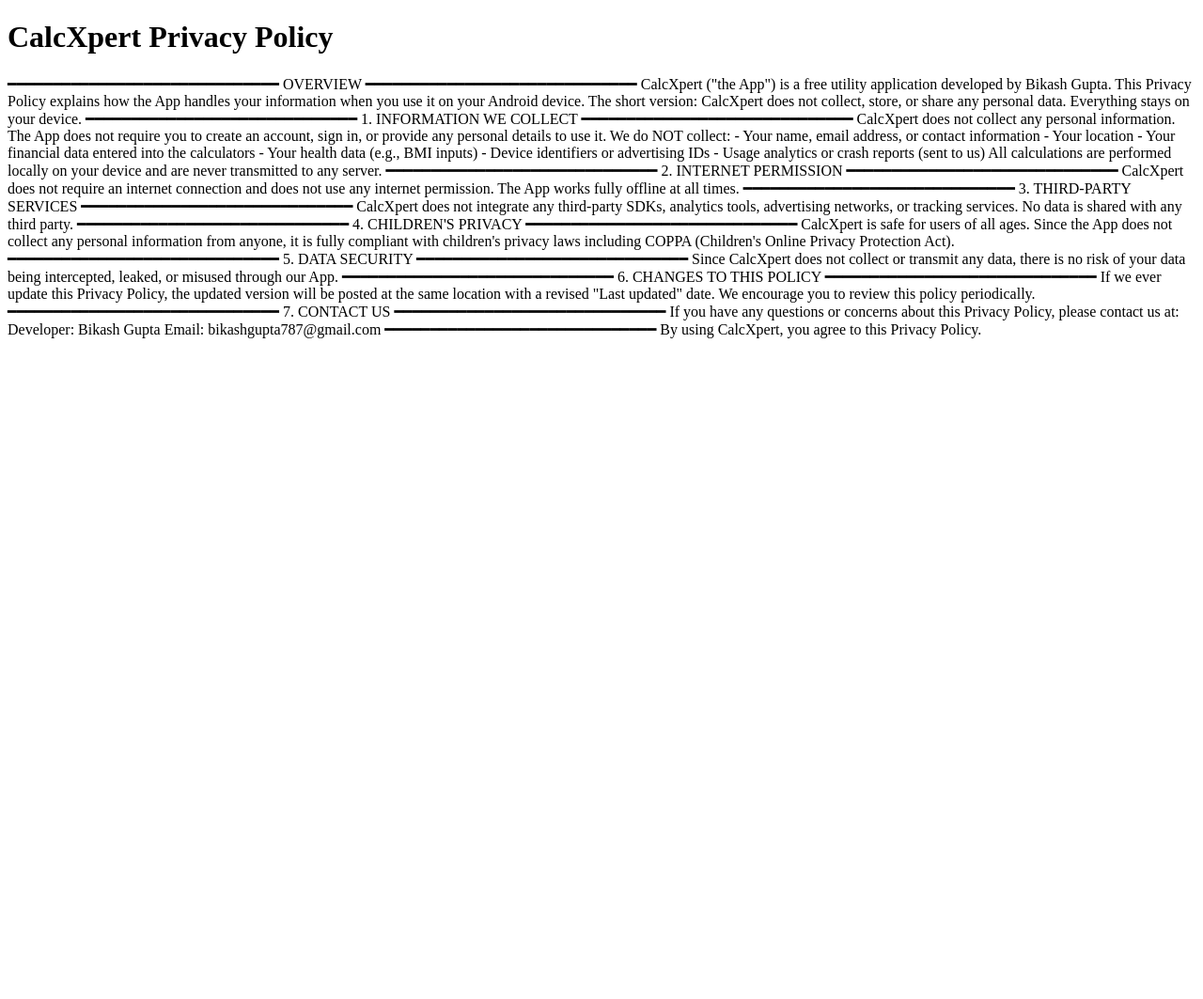
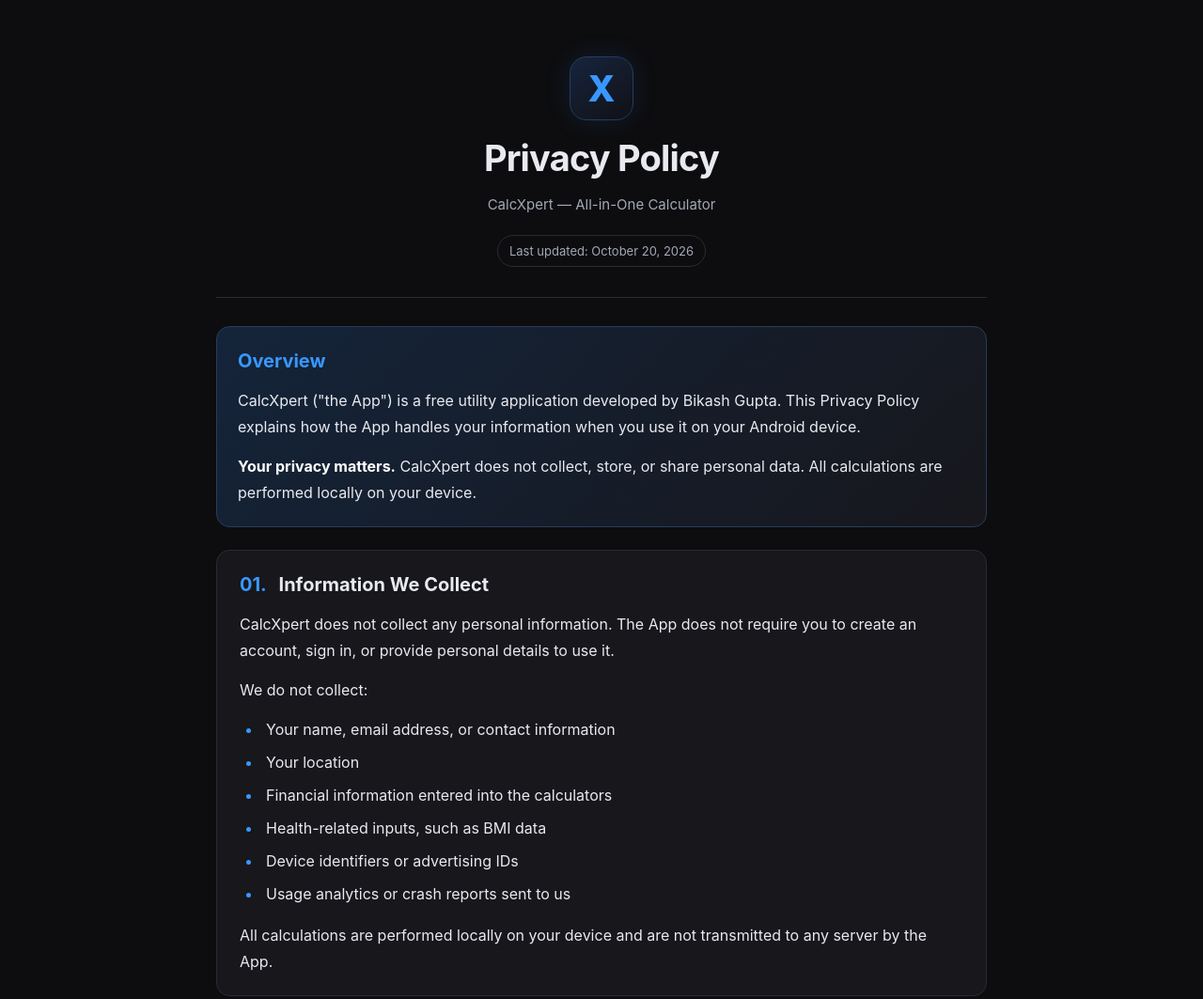
Before and after one commit to bikashgupta787/CalcXpert-privacy-policy, a plain HTML site: page index.html in a window 1280 px wide. Shown: the top 1063 px of the page at 94% size. Before the commit the page ends 800 px from the top, so only its background shows below. Drawn offline with Linux system fonts and the light colour scheme.

Commit message:
Revise Privacy Policy title and improve layout
Updated the title and added meta description for the privacy policy. Enhanced styling and structure for better readability.

```diff
--- a/index.html
+++ b/index.html
@@ -4,92 +4,342 @@
 <head>
     <meta charset="UTF-8">
     <meta name="viewport" content="width=device-width, initial-scale=1.0">
-    <title>CalcXpert Privacy Policy</title>
+
+    <title>Privacy Policy | CalcXpert</title>
+    <meta name="description" content="Read the CalcXpert Privacy Policy to understand how your information is handled when using our Android calculator app.">
+
+    <style>
+        :root {
+            --bg: #0D0D0F;
+            --card: #17171C;
+            --text: #E8EAF0;
+            --muted: #A3A8B7;
+            --accent: #3998FF;
+            --border: #292B35;
+        }
+
+        * {
+            box-sizing: border-box;
+        }
+
+        body {
+            margin: 0;
+            padding: 32px 16px;
+            background: var(--bg);
+            color: var(--text);
+            font-family: -apple-system, BlinkMacSystemFont,
+                         "Segoe UI", Roboto, Arial, sans-serif;
+            line-height: 1.75;
+        }
+
+        .container {
+            max-width: 820px;
+            margin: 0 auto;
+        }
+
+        header {
+            text-align: center;
+            padding: 28px 16px 32px;
+            border-bottom: 1px solid var(--border);
+            margin-bottom: 30px;
+        }
+
+        .app-icon {
+            width: 68px;
+            height: 68px;
+            margin: 0 auto 16px;
+            border-radius: 18px;
+            background: linear-gradient(145deg, #17243D, #101116);
+            border: 1px solid #263C60;
+            display: flex;
+            align-items: center;
+            justify-content: center;
+            color: var(--accent);
+            font-size: 38px;
+            font-weight: 800;
+            box-shadow: 0 0 28px rgba(57, 152, 255, 0.12);
+        }
+
+        h1 {
+            margin: 0;
+            font-size: clamp(28px, 5vw, 38px);
+            line-height: 1.3;
+            letter-spacing: -0.8px;
+        }
+
+        .subtitle {
+            margin: 12px 0 0;
+            color: var(--muted);
+            font-size: 15px;
+        }
+
+        .updated {
+            display: inline-block;
+            margin-top: 18px;
+            padding: 5px 12px;
+            border: 1px solid var(--border);
+            border-radius: 20px;
+            color: var(--muted);
+            font-size: 13px;
+        }
+
+        .summary {
+            background: linear-gradient(135deg, #14243A, #17171C);
+            border: 1px solid #263D5C;
+            border-radius: 14px;
+            padding: 22px;
+            margin-bottom: 24px;
+        }
+
+        .summary h2 {
+            color: var(--accent);
+            margin-top: 0;
+        }
+
+        .summary p:last-child {
+            margin-bottom: 0;
+        }
+
+        section {
+            background: var(--card);
+            border: 1px solid var(--border);
+            border-radius: 14px;
+            padding: 22px 24px;
+            margin-bottom: 16px;
+        }
+
+        h2 {
+            margin: 0 0 14px;
+            font-size: 20px;
+            line-height: 1.4;
+        }
+
+        h2 .number {
+            color: var(--accent);
+            margin-right: 8px;
+        }
+
+        p {
+            margin: 0 0 14px;
+        }
+
+        p:last-child {
+            margin-bottom: 0;
+        }
+
+        ul {
+            margin: 10px 0 16px;
+            padding-left: 24px;
+        }
+
+        li {
+            padding-left: 4px;
+            margin-bottom: 7px;
+        }
+
+        li::marker {
+            color: var(--accent);
+        }
+
+        strong {
+            color: #FFFFFF;
+        }
+
+        a {
+            color: var(--accent);
+            text-decoration: none;
+            overflow-wrap: anywhere;
+        }
+
+        a:hover {
+            text-decoration: underline;
+        }
+
+        .contact {
+            border-color: #263D5C;
+        }
+
+        .contact-details {
+            margin-top: 16px;
+            padding: 16px;
+            background: #111116;
+            border-radius: 10px;
+        }
+
+        .contact-details p {
+            margin-bottom: 6px;
+        }
+
+        .closing {
+            text-align: center;
+            color: var(--muted);
+            font-size: 14px;
+            padding: 20px 8px 8px;
+        }
+
+        footer {
+            text-align: center;
+            color: #737887;
+            font-size: 13px;
+            padding-top: 22px;
+            margin-top: 12px;
+            border-top: 1px solid var(--border);
+        }
+
+        @media (max-width: 480px) {
+            body {
+                padding: 16px 12px;
+            }
+
+            header {
+                padding: 24px 8px;
+            }
+
+            section, .summary {
+                padding: 18px;
+            }
+
+            h2 {
+                font-size: 18px;
+            }
+        }
+    </style>
 </head>
+
 <body>
-    <h1>CalcXpert Privacy Policy</h1>
+    <main class="container">
 
-━━━━━━━━━━━━━━━━━━━━━━━━━━━━━━
-OVERVIEW
-━━━━━━━━━━━━━━━━━━━━━━━━━━━━━━
+        <header>
+            <div class="app-icon" aria-hidden="true">X</div>
+            <h1>Privacy Policy</h1>
+            <p class="subtitle">CalcXpert — All-in-One Calculator</p>
+            <span class="updated">Last updated: October 20, 2026</span>
+        </header>
 
-CalcXpert ("the App") is a free utility application developed by Bikash Gupta.
-This Privacy Policy explains how the App handles your information when you
-use it on your Android device.
+        <div class="summary">
+            <h2>Overview</h2>
+            <p>
+                CalcXpert ("the App") is a free utility application
+                developed by Bikash Gupta. This Privacy Policy explains
+                how the App handles your information when you use it
+                on your Android device.
+            </p>
+            <p>
+                <strong>Your privacy matters.</strong> CalcXpert does not
+                collect, store, or share personal data. All calculations
+                are performed locally on your device.
+            </p>
+        </div>
 
-The short version: CalcXpert does not collect, store, or share any personal
-data. Everything stays on your device.
+        <section>
+            <h2><span class="number">01.</span> Information We Collect</h2>
+            <p>
+                CalcXpert does not collect any personal information.
+                The App does not require you to create an account,
+                sign in, or provide personal details to use it.
+            </p>
+            <p>We do not collect:</p>
+            <ul>
+                <li>Your name, email address, or contact information</li>
+                <li>Your location</li>
+                <li>Financial information entered into the calculators</li>
+                <li>Health-related inputs, such as BMI data</li>
+                <li>Device identifiers or advertising IDs</li>
+                <li>Usage analytics or crash reports sent to us</li>
+            </ul>
+            <p>
+                All calculations are performed locally on your device
+                and are not transmitted to any server by the App.
+            </p>
+        </section>
 
-━━━━━━━━━━━━━━━━━━━━━━━━━━━━━━
-1. INFORMATION WE COLLECT
-━━━━━━━━━━━━━━━━━━━━━━━━━━━━━━
+        <section>
+            <h2><span class="number">02.</span> Internet Permission</h2>
+            <p>
+                CalcXpert does not require an internet connection and
+                does not use the Android internet permission. The App
+                is designed to work fully offline.
+            </p>
+        </section>
 
-CalcXpert does not collect any personal information. The App does not require
-you to create an account, sign in, or provide any personal details to use it.
+        <section>
+            <h2><span class="number">03.</span> Third-Party Services</h2>
+            <p>
+                CalcXpert does not integrate third-party SDKs,
+                analytics tools, advertising networks, or tracking
+                services. The App does not share user data with
+                third parties.
+            </p>
+        </section>
 
-We do NOT collect:
-- Your name, email address, or contact information
-- Your location
-- Your financial data entered into the calculators
-- Your health data (e.g., BMI inputs)
-- Device identifiers or advertising IDs
-- Usage analytics or crash reports (sent to us)
+        <section>
+            <h2><span class="number">04.</span> Children's Privacy</h2>
+            <p>
+                CalcXpert does not knowingly collect personal
+                information from children or other users. Because
+                the App does not collect personal information,
+                it is designed with user privacy in mind.
+            </p>
+            <p>
+                Applicable children's privacy requirements may vary
+                depending on the user's location and the App's
+                intended audience.
+            </p>
+        </section>
 
-All calculations are performed locally on your device and are never
-transmitted to any server.
+        <section>
+            <h2><span class="number">05.</span> Data Security</h2>
+            <p>
+                CalcXpert does not collect or transmit user data
+                to its servers. Information you enter for calculations
+                is processed locally on your device.
+            </p>
+            <p>
+                Please keep your device secure, as the security
+                of your device and its locally stored information
+                is outside the App's control.
+            </p>
+        </section>
 
-━━━━━━━━━━━━━━━━━━━━━━━━━━━━━━
-2. INTERNET PERMISSION
-━━━━━━━━━━━━━━━━━━━━━━━━━━━━━━
+        <section>
+            <h2><span class="number">06.</span> Changes to This Policy</h2>
+            <p>
+                We may update this Privacy Policy from time to time.
+                Any changes will be published on this page along with
+                a revised "Last updated" date.
+            </p>
+            <p>
+                We encourage you to review this page periodically
+                to stay informed about our privacy practices.
+            </p>
+        </section>
 
-CalcXpert does not require an internet connection and does not use any
-internet permission. The App works fully offline at all times.
+        <section class="contact">
+            <h2><span class="number">07.</span> Contact Us</h2>
+            <p>
+                If you have any questions or concerns about this
+                Privacy Policy, please contact the developer.
+            </p>
 
-━━━━━━━━━━━━━━━━━━━━━━━━━━━━━━
-3. THIRD-PARTY SERVICES
-━━━━━━━━━━━━━━━━━━━━━━━━━━━━━━
+            <div class="contact-details">
+                <p><strong>Developer:</strong> Bikash Gupta</p>
+                <p>
+                    <strong>Email:</strong>
+                    <a href="mailto:bikashgupta787@gmail.com">
+                        bikashgupta787@gmail.com
+                    </a>
+                </p>
+            </div>
+        </section>
 
-CalcXpert does not integrate any third-party SDKs, analytics tools,
-advertising networks, or tracking services. No data is shared with
-any third party.
+        <p class="closing">
+            By using CalcXpert, you acknowledge this Privacy Policy.
+        </p>
 
-━━━━━━━━━━━━━━━━━━━━━━━━━━━━━━
-4. CHILDREN'S PRIVACY
-━━━━━━━━━━━━━━━━━━━━━━━━━━━━━━
+        <footer>
+            &copy; 2026 CalcXpert. All rights reserved.
+        </footer>
 
-CalcXpert is safe for users of all ages. Since the App does not collect
-any personal information from anyone, it is fully compliant with children's
-privacy laws including COPPA (Children's Online Privacy Protection Act).
-
-━━━━━━━━━━━━━━━━━━━━━━━━━━━━━━
-5. DATA SECURITY
-━━━━━━━━━━━━━━━━━━━━━━━━━━━━━━
-
-Since CalcXpert does not collect or transmit any data, there is no risk
-of your data being intercepted, leaked, or misused through our App.
-
-━━━━━━━━━━━━━━━━━━━━━━━━━━━━━━
-6. CHANGES TO THIS POLICY
-━━━━━━━━━━━━━━━━━━━━━━━━━━━━━━
-
-If we ever update this Privacy Policy, the updated version will be posted
-at the same location with a revised "Last updated" date. We encourage you
-to review this policy periodically.
-
-━━━━━━━━━━━━━━━━━━━━━━━━━━━━━━
-7. CONTACT US
-━━━━━━━━━━━━━━━━━━━━━━━━━━━━━━
-
-If you have any questions or concerns about this Privacy Policy,
-please contact us at:
-
-Developer: Bikash Gupta
-Email: bikashgupta787@gmail.com
-
-━━━━━━━━━━━━━━━━━━━━━━━━━━━━━━
-
-By using CalcXpert, you agree to this Privacy Policy.
-
-
+    </main>
 </body>
 </html>
```
